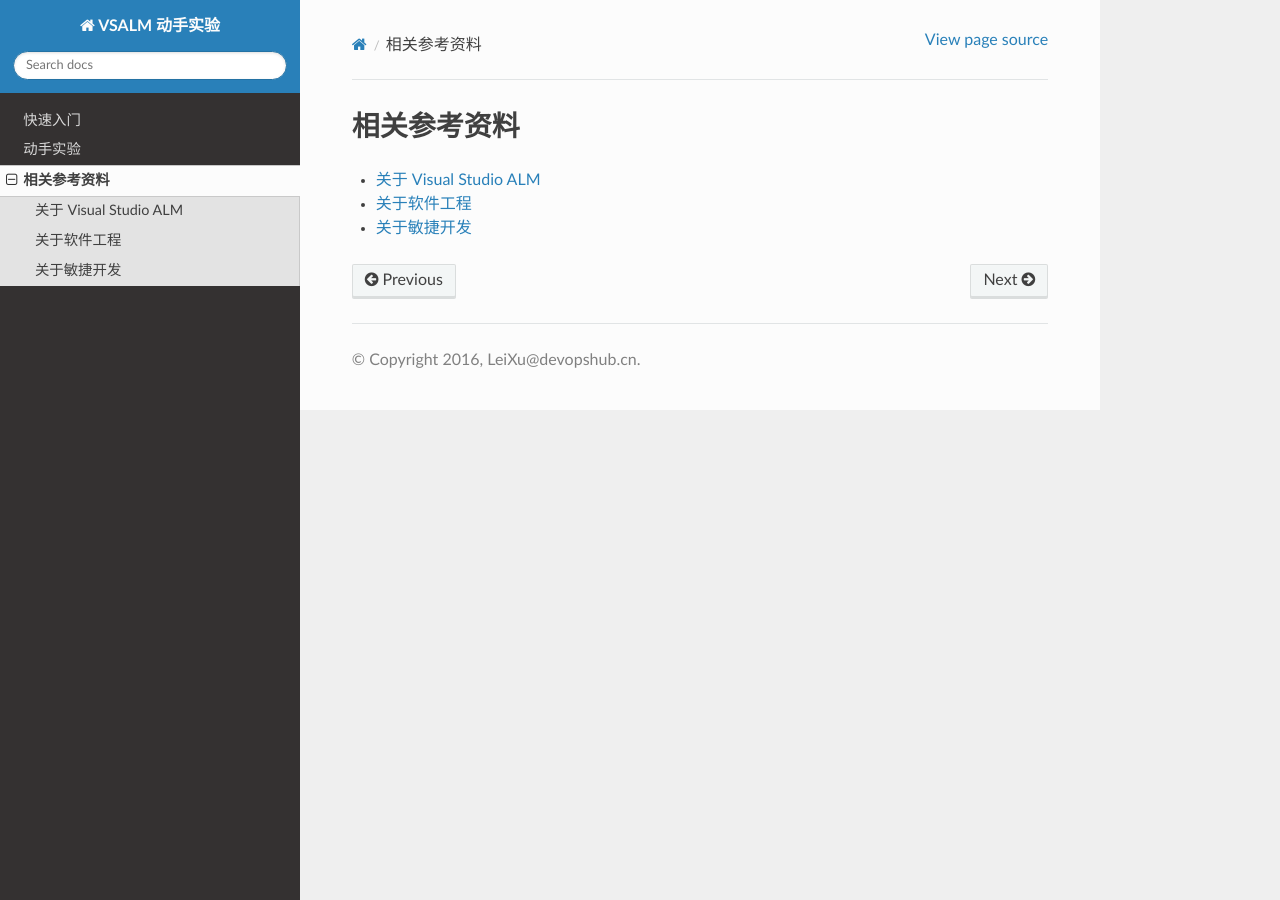
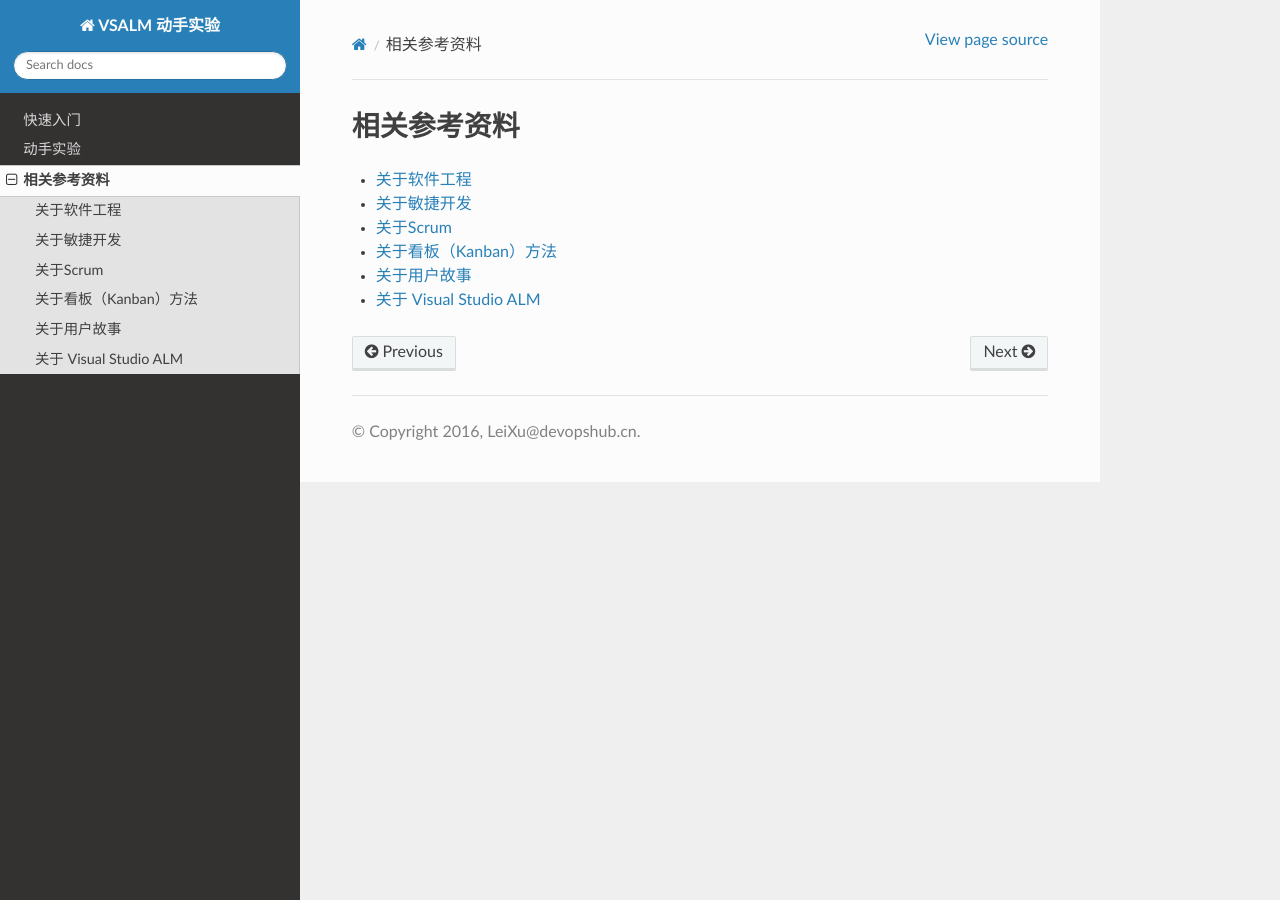
Before and after one commit to ups216/vsalm-hols, a Sphinx documentation site: the page built from docs/concepts/index.rst, in a window 1280 px wide. Built offline with Sphinx 7.4.7 and the Read the Docs theme 2.0.0, drawn with Linux system fonts in a browser that asks for light colours; the version number could not be read and is left out.

Commit message:
adding more titles in concepts sections

```diff
--- /dev/null
+++ b/docs/concepts/about-kanban.rst
@@ -0,0 +1,2 @@
+关于看板（Kanban）方法
+------------------------
--- /dev/null
+++ b/docs/concepts/about-scrum.rst
@@ -0,0 +1,2 @@
+关于Scrum
+------------------
--- /dev/null
+++ b/docs/concepts/about-user-story.rst
@@ -0,0 +1,2 @@
+关于用户故事
+------------------
--- a/docs/concepts/index.rst
+++ b/docs/concepts/index.rst
@@ -4,6 +4,9 @@
 .. toctree::
    :titlesonly:
 
-   about-vsalm.rst
    about-software-engineering
    about-agile-software-development
+   about-scrum
+   about-kanban
+   about-user-story
+   about-vsalm.rst
```
